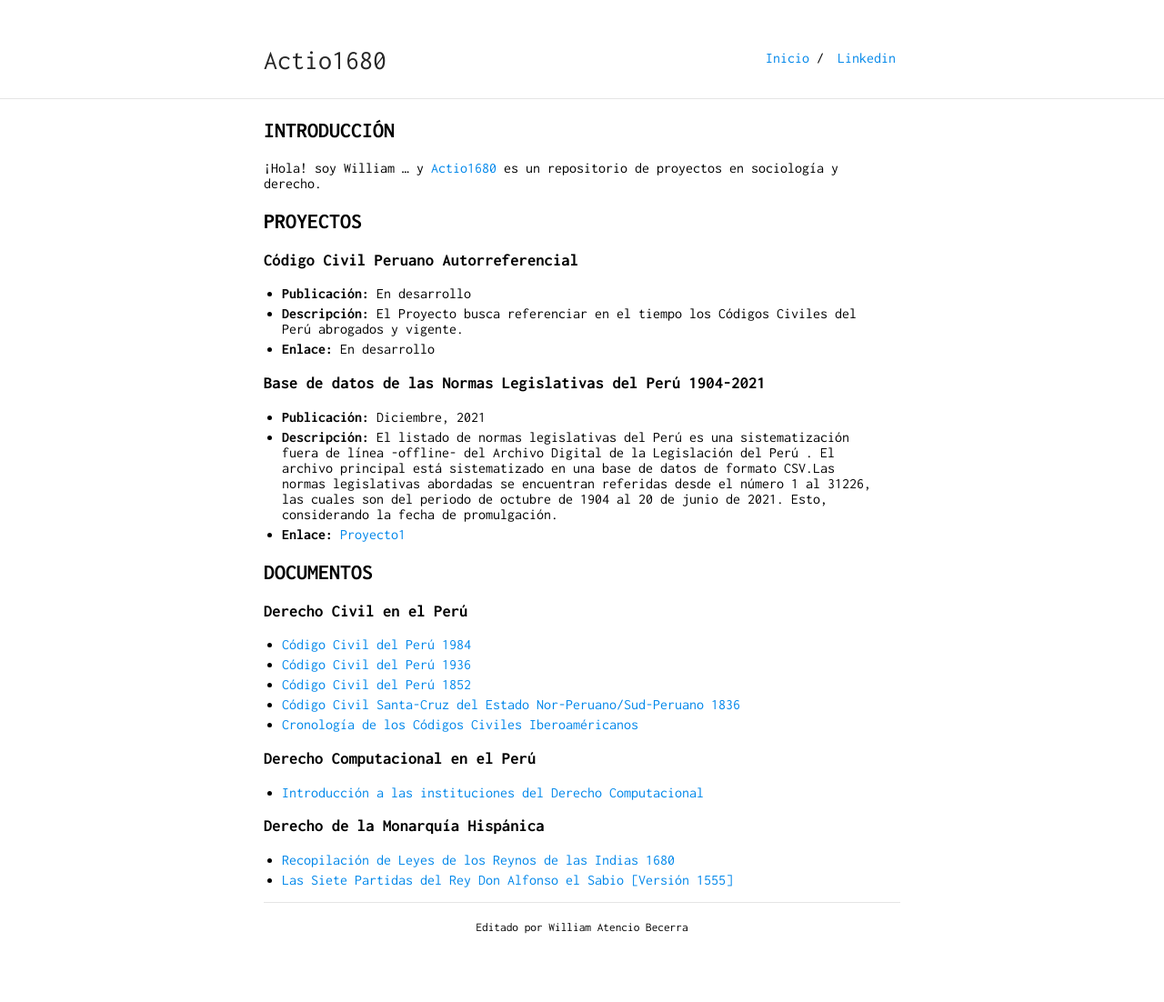
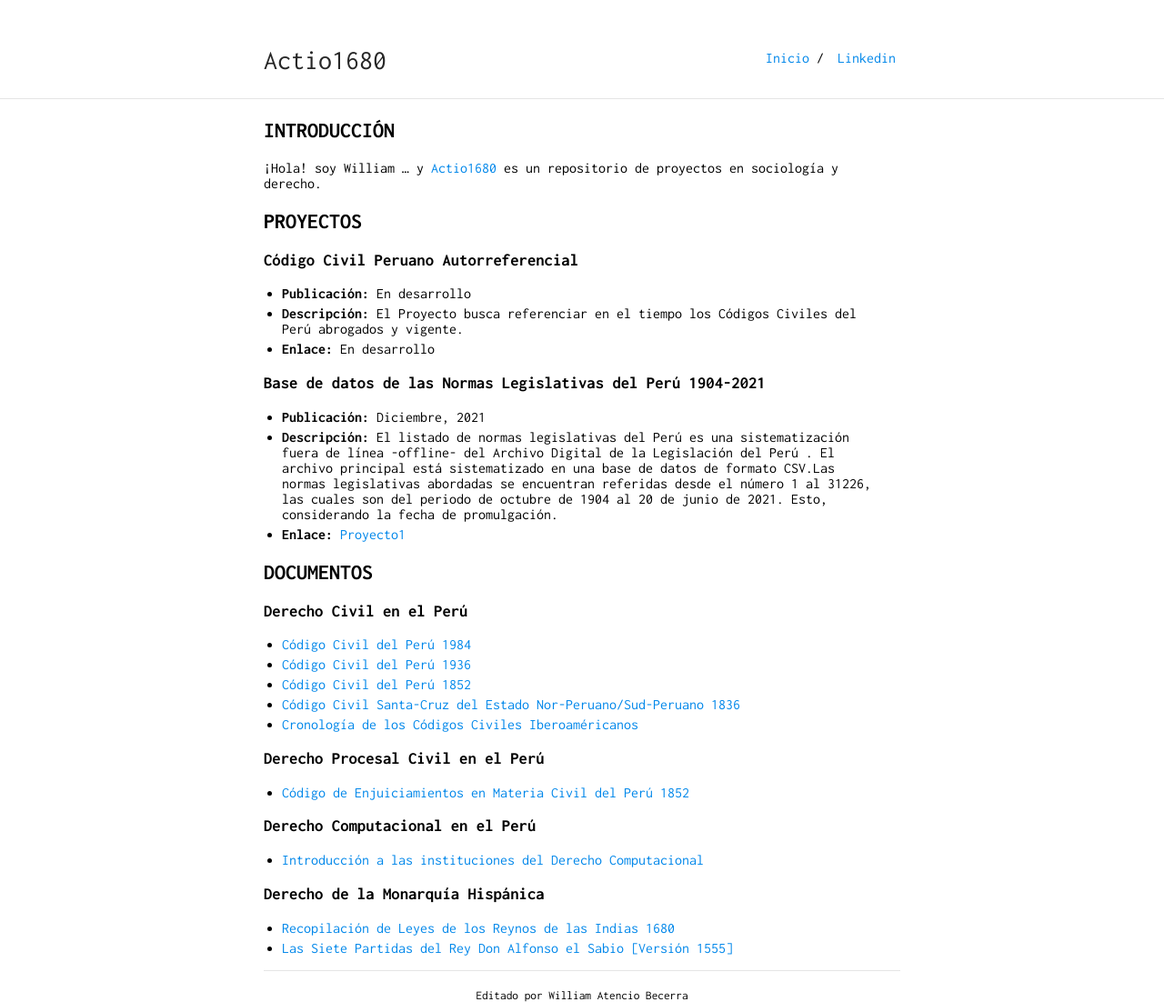
Before and after one commit to actio1680/actio1680.github.io, a Jekyll site: the page built from index.md, in a window 1280 px wide. Shown: the whole page at 91% size. Built offline with Jekyll 4.4.1, drawn with Linux system fonts in a browser that asks for light colours; our own code applies the rules of GitHub Pages for plain Markdown files; before the commit the page ends 1027 px from its top, so only the background shows below that.

Commit message:
Update index.md

```diff
--- a/index.md
+++ b/index.md
@@ -30,6 +30,10 @@ layout: default
 - [Cronología de los Códigos Civiles Iberoaméricanos](paginas/cronologiacc.md)
 
 
+### Derecho Procesal Civil en el Perú
+- [Código de Enjuiciamientos en Materia Civil del Perú 1852](paginas/cpcivil1852.md)
+
+
 ### Derecho Computacional en el Perú
 - [Introducción a las instituciones del Derecho Computacional](paginas/instituciones-derecho-computacional.md)
 
```
